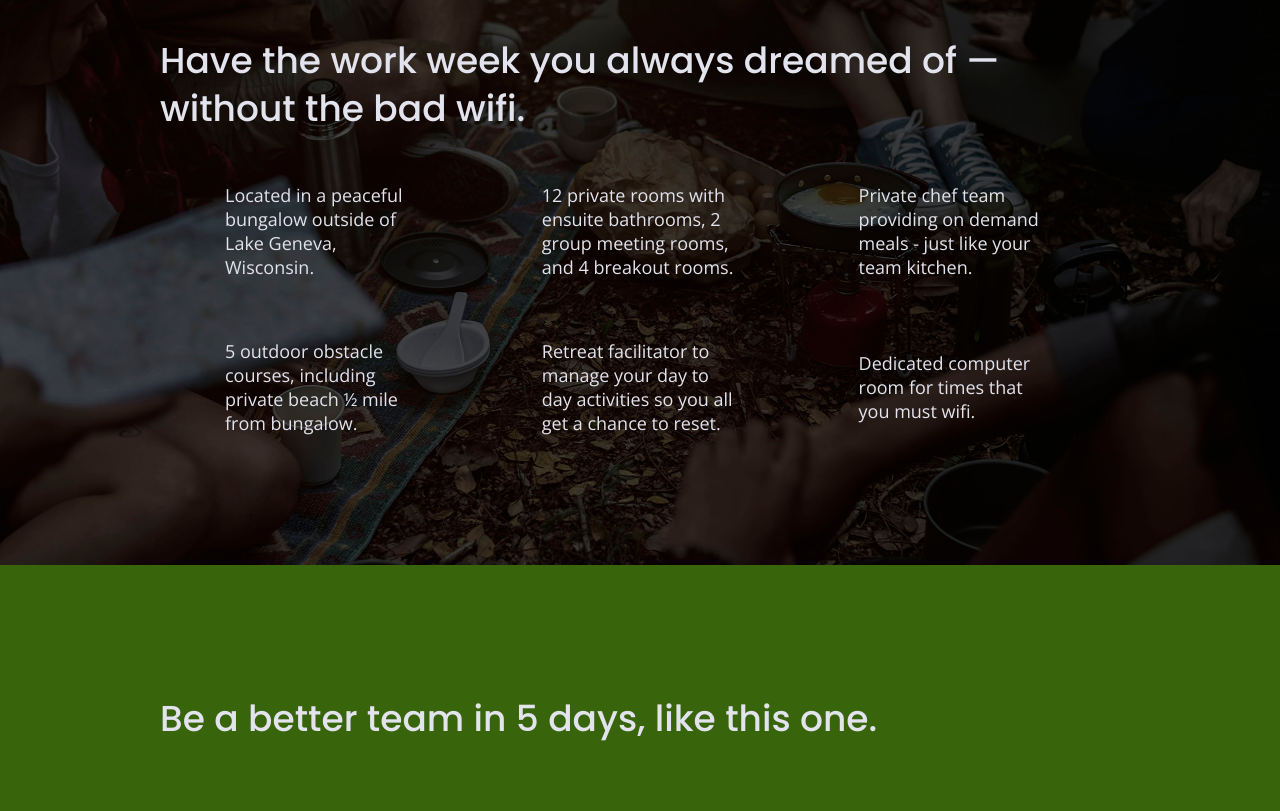
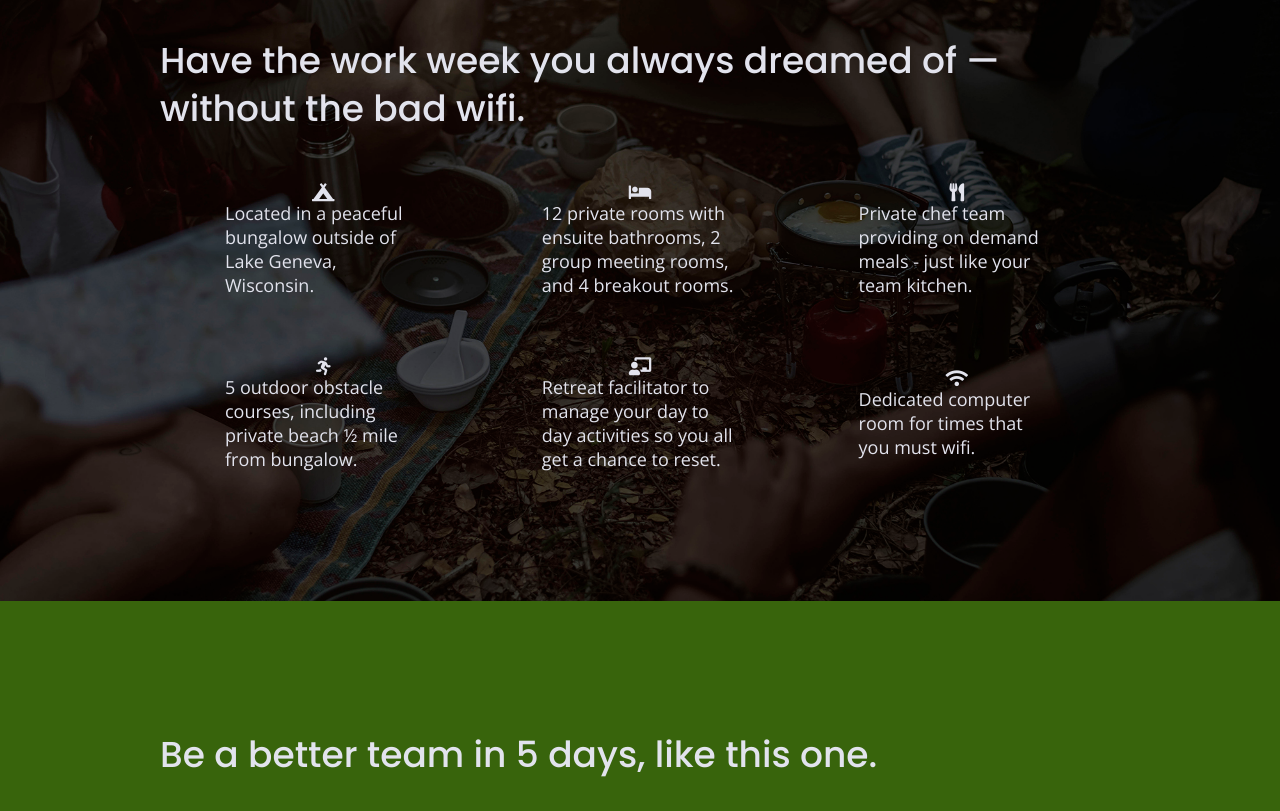
Before and after one commit to fuzzhobbes/unplugged-retreat, a plain HTML site: page html5-boilerplate_v8.0.0/html5-boilerplate_v8.0.0/html5-boilerplate_v8.0.0/index.html in a window 1280 px wide. Shown: the part 1112-1923 px from the top of the page. Drawn offline with nearby package versions, Linux system fonts and the light colour scheme; a script that the page names is missing.

Commit message:
Add files via upload
added icons

```diff
--- a/html5-boilerplate_v8.0.0/html5-boilerplate_v8.0.0/html5-boilerplate_v8.0.0/index.html
+++ b/html5-boilerplate_v8.0.0/html5-boilerplate_v8.0.0/html5-boilerplate_v8.0.0/index.html
@@ -20,6 +20,8 @@ index.html
 
   <link rel="stylesheet" href="css/normalize.css">
   <link rel="stylesheet" href="css/main.css">
+
+  <link rel="stylesheet" href="https://use.fontawesome.com/releases/v5.5.0/css/all.css" integrity="sha384-B4dIYHKNBt8Bc12p+WXckhzcICo0wtJAoU8YZTY5qE0Id1GSseTk6S+L3BlXeVIU" crossorigin="anonymous">
 
   <meta name="theme-color" content="#fafafa">
 </head>
@@ -82,6 +84,7 @@ index.html
     <div class="features-items">
       <article>
         <p class="fontawesome-icon">
+          <i class="fas fa-campground"></i>
         </p>
         <p class="features-item-description">
           Located in a peaceful bungalow outside of Lake Geneva, Wisconsin.
@@ -89,6 +92,7 @@ index.html
       </article>
       <article>
         <p class="fontawesome-icon">
+          <i class="fas fa-bed"></i>
         </p>
         <p class="features-item-description">
           12 private rooms with ensuite bathrooms, 2 group meeting rooms, and 4 breakout rooms.
@@ -96,6 +100,7 @@ index.html
       </article>
       <article>
         <p class="fontawesome-icon">
+          <i class="fas fa-utensils"></i>
         </p>
         <p class="features-item-description">
           Private chef team providing on demand meals - just like your team kitchen.
@@ -103,6 +108,7 @@ index.html
       </article>
       <article>
         <p class="fontawesome-icon">
+          <i class="fas fa-running"></i>
         </p>
         <p class="features-item-description">
           5 outdoor obstacle courses, including private beach ½ mile from bungalow.
@@ -110,6 +116,7 @@ index.html
       </article>
       <article>
         <p class="fontawesome-icon">
+          <i class="fas fa-chalkboard-teacher"></i>
         </p>
         <p class="features-item-description">
           Retreat facilitator to manage your day to day activities so you all get a chance to reset.
@@ -117,6 +124,7 @@ index.html
       </article>
       <article>
         <p class="fontawesome-icon">
+          <i class="fas fa-wifi"></i>
         </p>
         <p class="features-item-description">
           Dedicated computer room for times that you must wifi.
```
